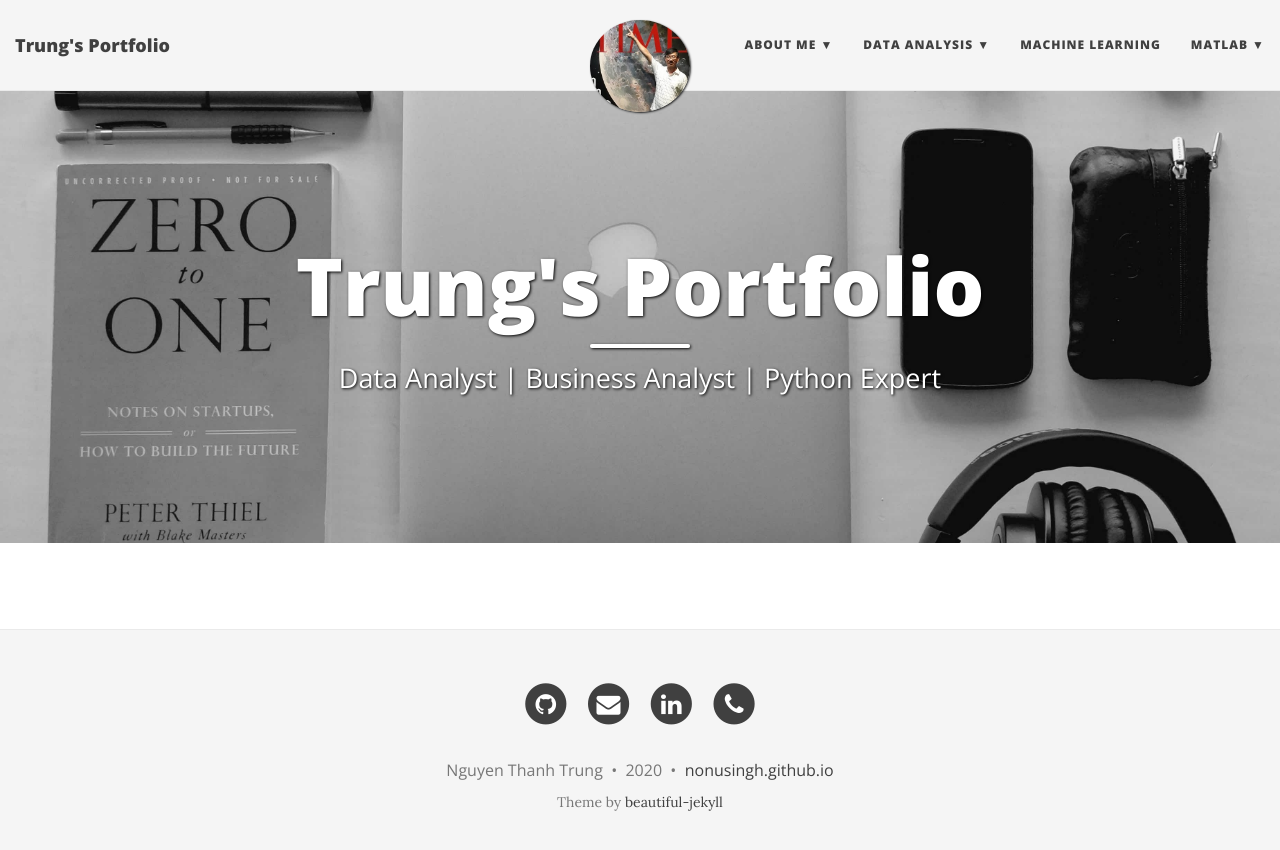
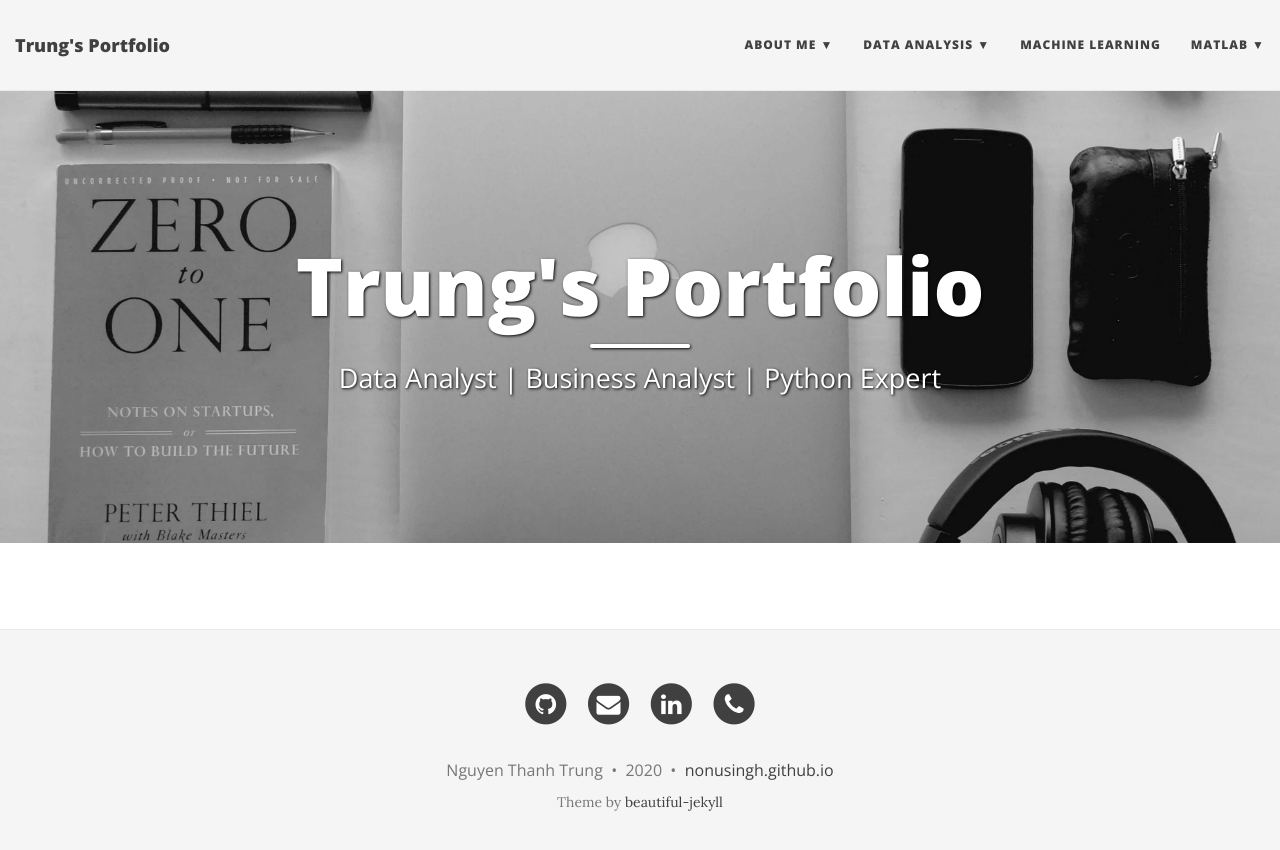
Before and after one commit to trungworking/trungworking.github.io, a Jekyll site: the page built from index.md, in a window 1280 px wide. Shown: the top 850 px of the page. Built offline with Jekyll 4.4.1, drawn with Linux system fonts in a browser that asks for light colours; nearby versions of some CDN libraries; the list of posts is cut into pages by our own code.

Commit message:
remove avatar-icon

```diff
--- a/_config.yml
+++ b/_config.yml
@@ -46,7 +46,7 @@ navbar-links:
 
 # Image to show in the navigation bar - image must be a square (width = height)
 # Remove this parameter if you don't want an image in the navbar
-avatar: "/img/avatar-icon.jpg"
+#avatar: "/img/avatar-icon.jpg"
 
 # If you want to have an image logo in the top-left corner instead of the title text,
 # then specify the following parameter
```
